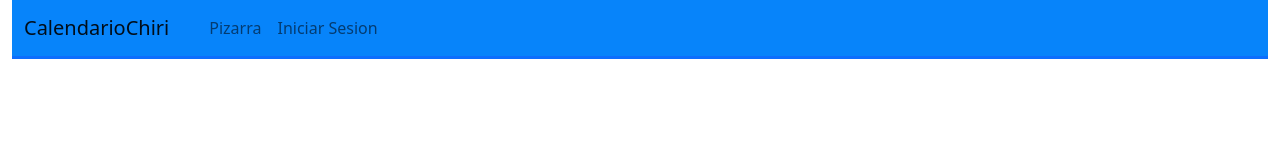
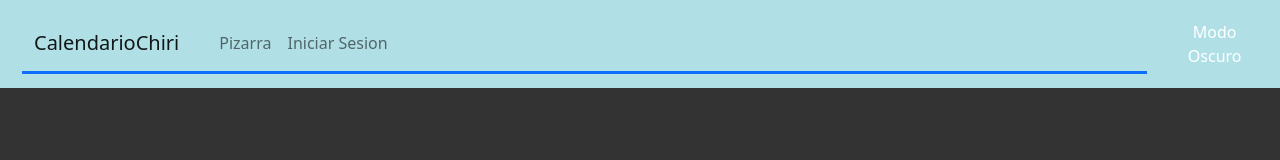
Before and after one commit to SpinSlayer/AsistenteChiri, a plain HTML site: page Navbar Responsive con BootStrap/BarraNavegacion.html in a window 1280 px wide. Drawn offline with Linux system fonts and the light colour scheme.

Commit message:
feat: Modo Oscuro v1

```diff
--- a/Navbar Responsive con BootStrap/BarraNavegacion.html
+++ b/Navbar Responsive con BootStrap/BarraNavegacion.html
@@ -4,15 +4,14 @@
     <meta charset="UTF-8">
     <meta name="viewport" content="width=device-width, initial-scale=1.0">
     <title>Menu Asistente Chiri - Bootstrap</title>
-
+    <link rel="stylesheet" href="navbar.css">
     <link href="./css/bootstrap.min.css" rel="stylesheet">
-
-
 </head>
- <body>
+ <body class="darkmode">
+     <header>
         <div class="container-fluid">
             <!--  Barra de Navegación-->
-        <nav class="navbar navbar-expand-md navbar-light border-3 border-bottom border-primary" style="background-color: #0784fa">
+            <nav class="navbar navbar-expand-md navbar-light border-3 border-bottom border-primary" style="background-color: #B0E0E6">
                 <div class="container-fluid">
                     <a href="#" class="navbar-brand">CalendarioChiri</a>
                     <button type="button" class="navbar-toggler" data-bs-toggle="collapse" data-bs-target="#MenuNavegacion">
@@ -27,6 +26,39 @@
                 </div>
             </nav>
         </div>
+        <div>
+            <button id="bdark">Modo Oscuro</button>
+        </div>
+     </header>
+     <main>
+
+    </main>
+
+    <script>
+        const bdark = document.querySelector('#bdark');
+        const body = document.querySelector('body');
+
+        load();
+
+        bdark.addEventListener('click', e=>{
+            body.classList.toggle('darkmode');
+            store(body.classList.contains('darkmode'));
+        });
+
+        function load(){
+            const darkmode = localStorage.getItem('darkmode');
+
+            if(!darkmode){
+                store('false');
+            } else if (darkmode == 'true'){
+                body.classList.add('darkmode');
+            }
+        }
+
+        function store(value){
+            localStorage.setItem('darkmode', value);
+        }
+    </script>
 
     <script src="./js/bootstrap.bundle.min.js"></script>
 
--- /dev/null
+++ b/Navbar Responsive con BootStrap/navbar.css
@@ -0,0 +1,42 @@
+body{
+    box-sizing: border-box;
+    font-family: Arial, Helvetica, sans-serif;
+    font-size: 18px
+    padding 0;
+    margin: 0;
+}
+header{
+    background-color:#B0E0E6;
+    padding: 10px;
+    display: flex;
+    justify-content: space-between;
+    align-items: center;
+    margin: 0 auto;
+}
+header button{
+    border-radius: 5px;
+    cursor: pointer;
+    font-size: 1em;
+    padding: 10px;
+    border: none;
+    background-color: transparent;
+}
+
+header button:hover{
+    background-color: black;
+    color: white;
+}
+
+body.darkmode{
+    background-color: #333;
+    color: white;
+}
+
+.darkmode button{
+    color: white;
+}
+
+.darkmode button:hover{
+    background-color: white;
+    color: black;
+}
```
Also changed, not shown: Navbar Responsive con BootStrap/BarraNavegacion(SI).html (+41 -14 lines). Lines whose indentation alone changed are shown as unchanged.
